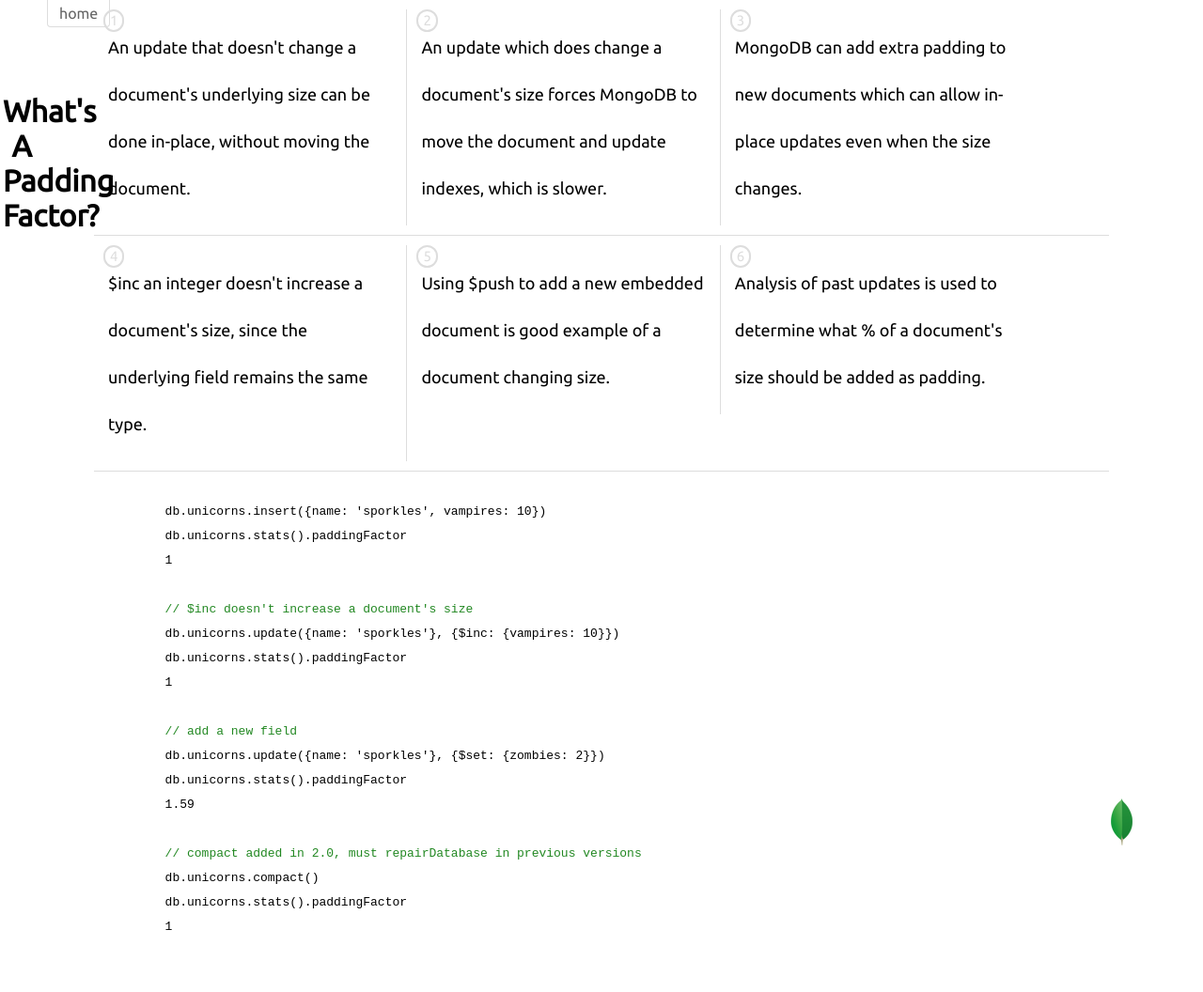
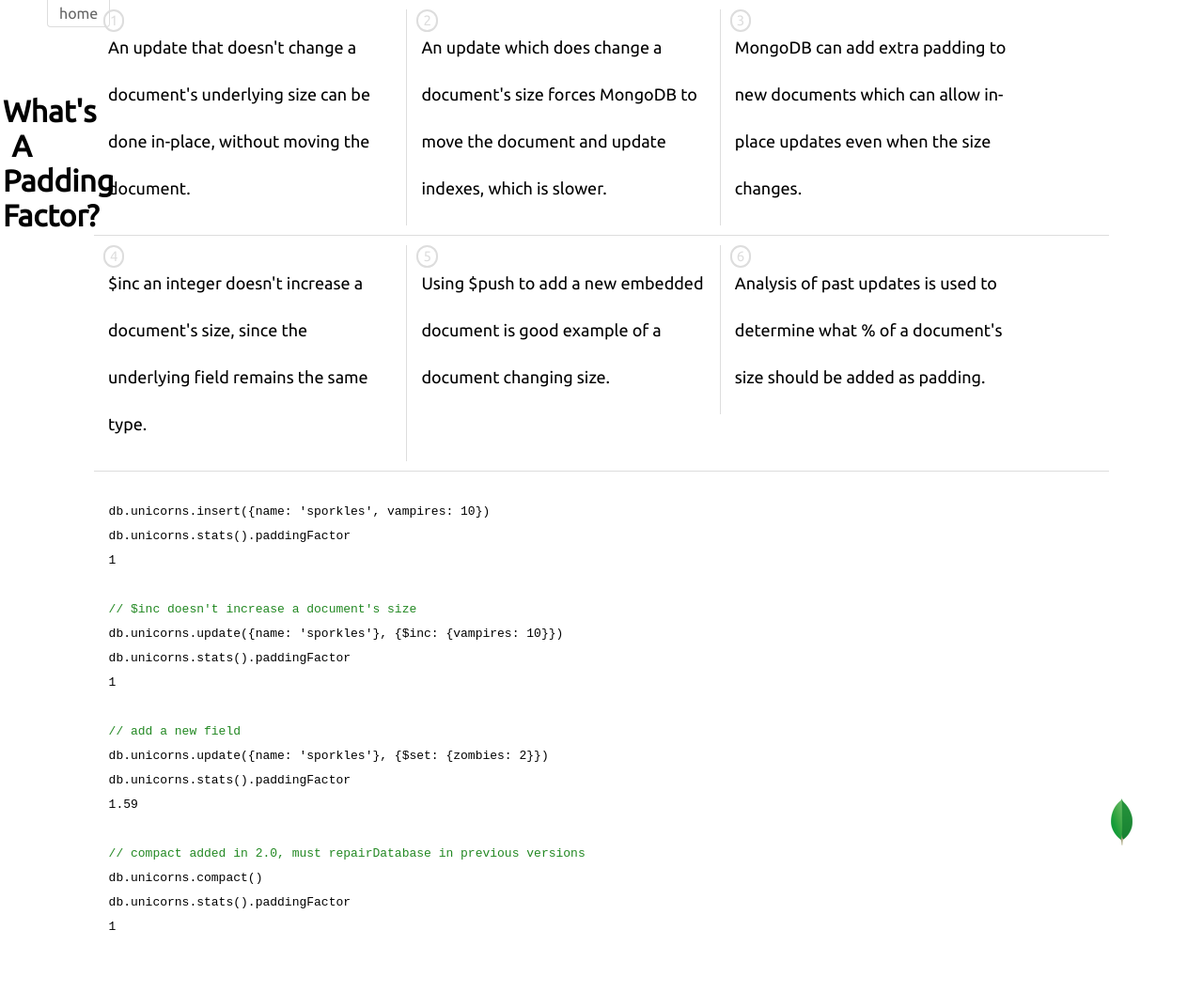
Before and after one commit to karlseguin/mongly, a Jekyll site: the page built from _posts/2011-10-10-whats-a-padding-factor.html, in a window 1280 px wide. Shown: the whole page at 94% size. Built offline with Jekyll 4.4.1, drawn with Linux system fonts in a browser that asks for light colours; nearby versions of some CDN libraries.

Commit message:
windows fixes

```diff
--- a/assets/css/main.css
+++ b/assets/css/main.css
@@ -22,8 +22,8 @@
 #next:hover{border-left:1px solid #444;}
 #prev:hover{border-right:1px solid #444;}
 #next span, #prev span{position:absolute;top:50%;width:100%;text-align:center;}
-#next span:after{content:'\276f'}
-#prev span:after{content:'\276e'}
+#next span:after{content:'\203a'}
+#prev span:after{content:'\2039'}
 #pager{position:fixed;bottom:25px;left:25px;color:#888;font-size:80%;}
 
 
--- a/assets/css/padding_factor.css
+++ b/assets/css/padding_factor.css
@@ -1,8 +1,8 @@
 body{font-family:Ubuntu;}
 h1{position:absolute;left:3px;top:100px;width:40px;text-align:center;}
-.points{padding:10px 0;width:1080px;;margin:0 auto;overflow:auto;border-bottom:1px solid #ddd;}
+.points{padding:10px 0;width:1080px;margin:0 auto;overflow:auto;border-bottom:1px solid #ddd;}
 .points:last-child{border:none;}
 .points > div{float:left;width:28%;font-size:18px;line-height:50px;padding:15px;border-right:1px solid #ddd;position:relative;}
 .points > div:last-child{border-right:none;}
 .count{font-size:15px;color:#ddd;position:absolute;left:10px;top:0;border:2px solid #ddd;border-radius:100px;padding:0 5px;line-height:20px;}
-pre{width:75%;margin:30px auto;}
+pre{width:1080px;margin:30px auto;}
```
